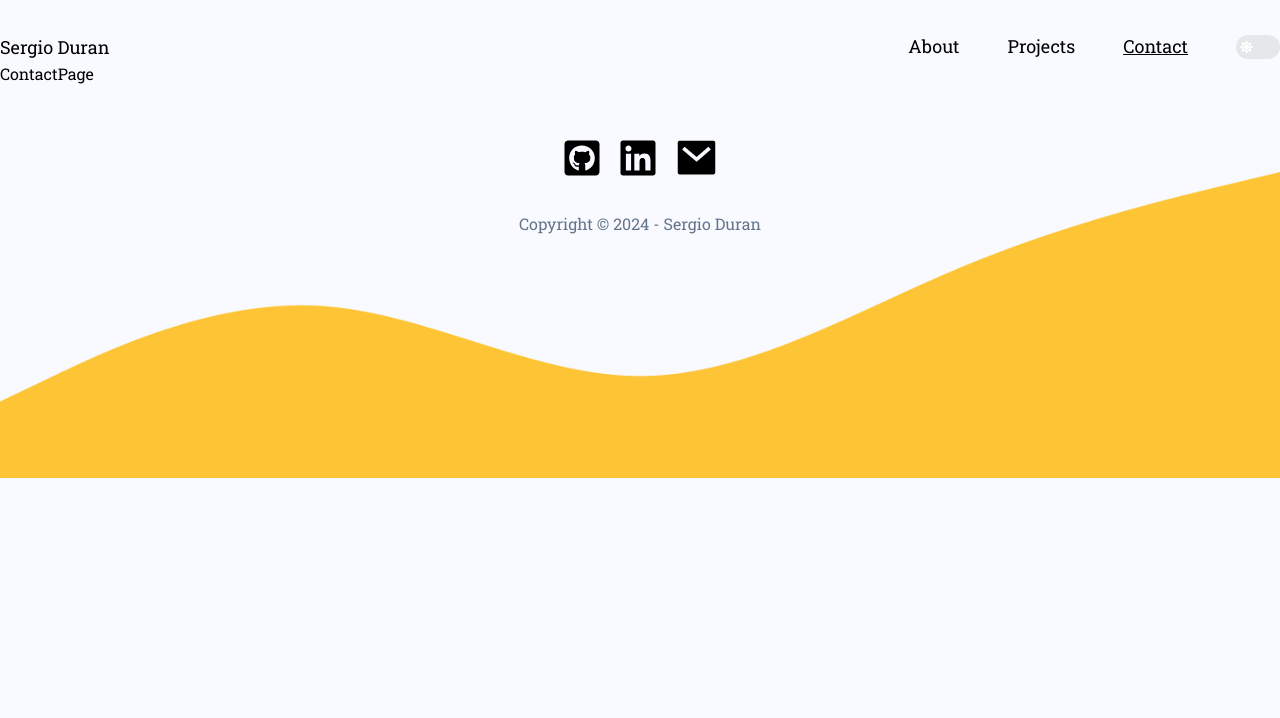
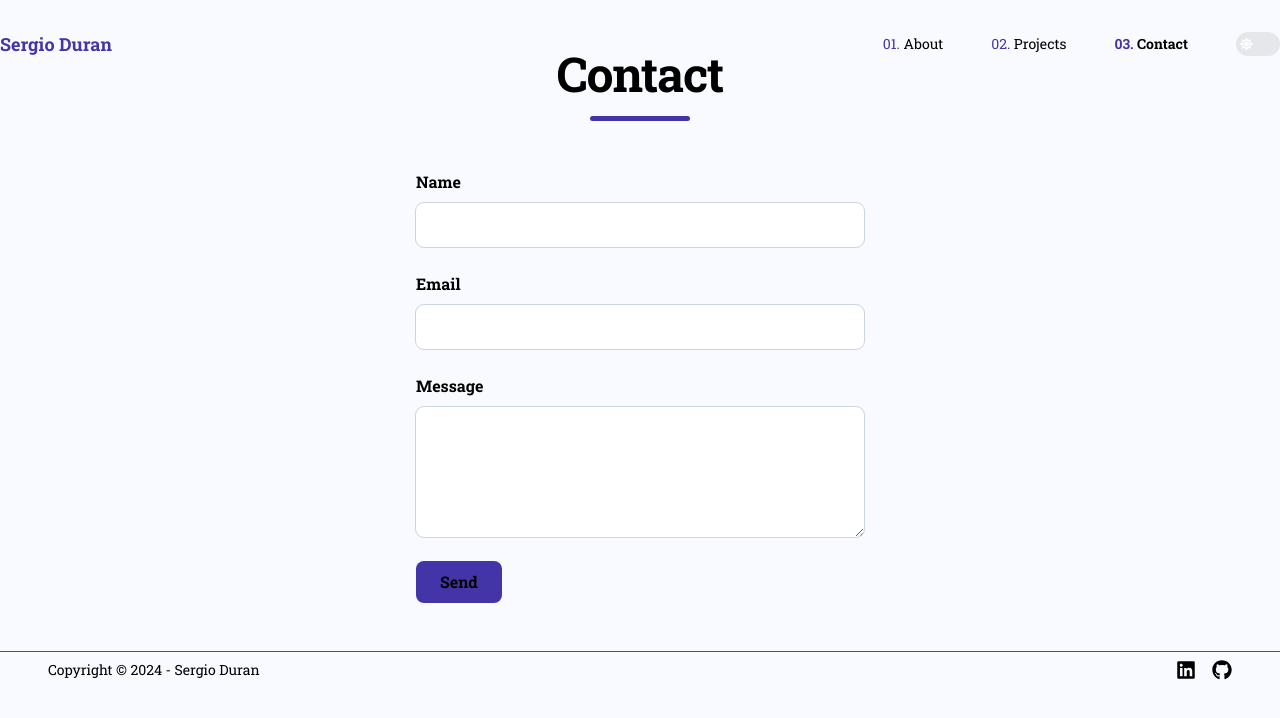
Before and after one commit to tutaabsoluta/portfolio, a React (Vite) app: page /contact in a window 1280 px wide. Shown: the top 718 px of the page. Built offline with nearby package versions, Linux system fonts and the light colour scheme.

Commit message:
homepage changes and fixes

```diff
--- a/src/components/Navbar.jsx
+++ b/src/components/Navbar.jsx
@@ -4,44 +4,55 @@ import { FaSun, FaMoon } from "react-icons/fa";
 
 export const Navbar = () => {
   const [darkMode, setDarkMode] = useState(false);
-
+  const [onLink, setOnLink] = useState(false);
   const toggleDarkMode = () => {
     setDarkMode(!darkMode);
   };
+
+
 
   return (
     <nav className="container mx-auto mt-8 relative z-20" >
       <div className="flex justify-between items-center">
         <Link to='/'>
-          <p className="text-[18px]">Sergio Duran</p>
+          <p className="text-[18px] text-primary font-bold">Sergio Duran</p>
         </Link>
 
         <div className="flex gap-12 items-center">
           <NavLink
             to="about"
             className={({ isActive }) =>
-              `text-[18px] transition duration-300 ease-in-out ${isActive ? "underline" : ""}`
+              `text-[14px] transition duration-300 ease-in-out relative group ${isActive && 'font-bold'}`
             }
+            onMouseEnter={() => setOnLink(true)}
+            onMouseLeave={() => setOnLink(false)}
           >
-            About
+            <span className="text-primary">01.</span> About
+            <span className={`absolute left-0 bottom-0 h-[2px] w-full bg-primary transform scale-x-0 transition-transform duration-[400ms] ${onLink ? 'origin-left': 'origin-right'} group-hover:scale-x-100`}></span>
           </NavLink>
 
           <NavLink
             to="projects"
             className={({ isActive }) =>
-              `text-[18px] transition duration-300 ease-in-out ${isActive ? "underline" : ""}`
+              `text-[14px] transition duration-300 ease-in-out relative group ${isActive && 'font-bold'}`
             }
+            onMouseEnter={() => setOnLink(true)}
+            onMouseLeave={() => setOnLink(false)}
           >
-            Projects
+            <span className="text-primary">02.</span> Projects
+            <span className={`absolute left-0 bottom-0 h-[2px] w-full bg-primary transform scale-x-0 transition-transform duration-[400ms] ${onLink ? 'origin-left' : 'origin-right'} group-hover:scale-x-100`}></span>
           </NavLink>
 
           <NavLink
             to="contact"
             className={({ isActive }) =>
-              `text-[18px] transition duration-300 ease-in-out ${isActive ? "underline" : ""}`
+              `text-[14px] transition duration-300 ease-in-out relative group ${isActive && 'font-bold'}`
             }
+            onMouseEnter={() => setOnLink(true)}
+            onMouseLeave={() => setOnLink(false)}
           >
-            Contact
+            <span className="text-primary">03.</span> Contact
+            <span className={`absolute left-0 bottom-0 h-[2px] w-full bg-primary transform scale-x-0 transition-transform duration-[400ms] ${onLink ? 'origin-left' : 'origin-right'} group-hover:scale-x-100`}></span>
           </NavLink>
 
           <label className="inline-flex items-center cursor-pointer">
--- a/src/pages/ContactPage.jsx
+++ b/src/pages/ContactPage.jsx
@@ -1,6 +1,11 @@
+import { Heading } from "../components";
+import { ContactForm } from "../ui";
 
 export const ContactPage = () => {
   return (
-    <div>ContactPage</div>
-  )
-}
+    <div>
+      <Heading title="Contact" />
+      <ContactForm />
+    </div>
+  );
+};
--- a/src/pages/HomePage.jsx
+++ b/src/pages/HomePage.jsx
@@ -18,10 +18,6 @@ export const HomePage = () => {
         <Projects />
       </div>
 
-      <Heading title='Contact'/>
-      <ContactForm />
-
-
     </div>
   );
 };
--- a/src/ui/Footer.jsx
+++ b/src/ui/Footer.jsx
@@ -1,34 +1,34 @@
-import { FaGithubSquare } from "react-icons/fa";
+import { FaGithub } from "react-icons/fa";
 import { FaLinkedin } from "react-icons/fa";
-import { RiMailFill } from "react-icons/ri";
-import { Link } from "react-router-dom";
+
 
 export const Footer = () => {
   return (
-    <footer className="mt-12">
+    <footer className="mt-12 bg-neutral">
       <div>
-        {/* Socials */}
-        <div className="flex items-center justify-center gap-4">
-          <Link to="https://github.com/tutaabsoluta">
-            <FaGithubSquare className="w-[40px] h-[40px]" />
-          </Link>
-          <Link to="http://www.linkedin.com/in/sergio-durán-018071260">
-            <FaLinkedin className="w-[40px] h-[40px]" />
-          </Link>
-          <a href="mailto:538ser@gmail.com" className="inline-block">
-            <RiMailFill className="w-[45px] h-[45px]" />
-          </a>
+        <hr className="border-t border-gray-600" />
+        {/* Copyright and Social */}
+        <div className="flex justify-between items-center px-12 py-2">
+          <div>
+            <p className="text-sm">Copyright © 2024 - Sergio Duran</p>
+          </div>
+          <div className="flex space-x-4">
+            <a
+              href="https://www.linkedin.com/in/sergio-dur%C3%A1n-018071260/"
+              target="_blank"
+              rel="noopener noreferrer"
+            >
+              <FaLinkedin className="text-xl hover:text-green-500 duration-300" />
+            </a>
+            <a
+              href="https://github.com/tutaabsoluta"
+              target="_blank"
+              rel="noopener noreferrer"
+            >
+              <FaGithub className="text-xl hover:text-green-500 duration-300" />
+            </a>
+          </div>
         </div>
-
-        <p className="text-center mt-8 text-slate-500">
-          Copyright © 2024 - Sergio Duran
-        </p>
-
-        <img
-          src="footer.png"
-          alt="Footer Image"
-          className="w-full h-full -mt-16"
-        />
       </div>
     </footer>
   );
--- a/src/ui/Header.jsx
+++ b/src/ui/Header.jsx
@@ -5,10 +5,10 @@ export const Header = () => {
   return (
     <header className="flex mt-16 z-0">
       {/* Content */}
-      <div className="w-1/2 space-y-6">
+      <div className="w-3/5 space-y-6">
         <h1 className="leading-[60px]">Hello, my name is <span className="text-primary">Sergio.</span></h1>
         <p>
-          I'm an <span className="text-primary font-bold">software developer</span> from San Jose, Costa Rica.
+          I'm a <span className="text-primary font-bold">software developer</span> from San Jose, Costa Rica.
         </p>
         <div className="flex gap-4">
           <Link to="projects">
@@ -21,25 +21,9 @@ export const Header = () => {
         </div>
       </div>
 
-      {/* Images */}
-      <div className="relative w-1/2 -top-32 -right-10">
-        {/* Background Image */}
-        <img src="yellow-bg.png" alt="Background Color" className="w-full" />
-
-        {/* Selfie Image */}
-        <img
-          src="selfie.png"
-          alt="Selfie Image"
-          className="absolute top-0 left-0 w-full h-full"
-          style={{
-            WebkitMaskImage: "url('yellow-bg.png')",
-            WebkitMaskRepeat: "no-repeat",
-            WebkitMaskSize: "cover",
-            maskImage: "url('yellow-bg.png')",
-            maskRepeat: "no-repeat",
-            maskSize: "cover",
-          }}
-        />
+      {/* Image */}
+      <div className="w-2/5">
+          <img src="web.svg" alt="Web Dev Header" />
       </div>
     </header>
   );
--- a/tailwind.config.js
+++ b/tailwind.config.js
@@ -8,7 +8,7 @@ export default {
     extend: {
       fontFamily: [ 'Roboto Slab', 'serif' ],
       colors: {
-        primary: '#FDC435',
+        primary: '#4335A7',
         // primary: '#9ABF80',
         secondary: '#6A669D',
         neutral: '#F9FAFF',
```
Also changed, not shown: public/web.svg (added).
